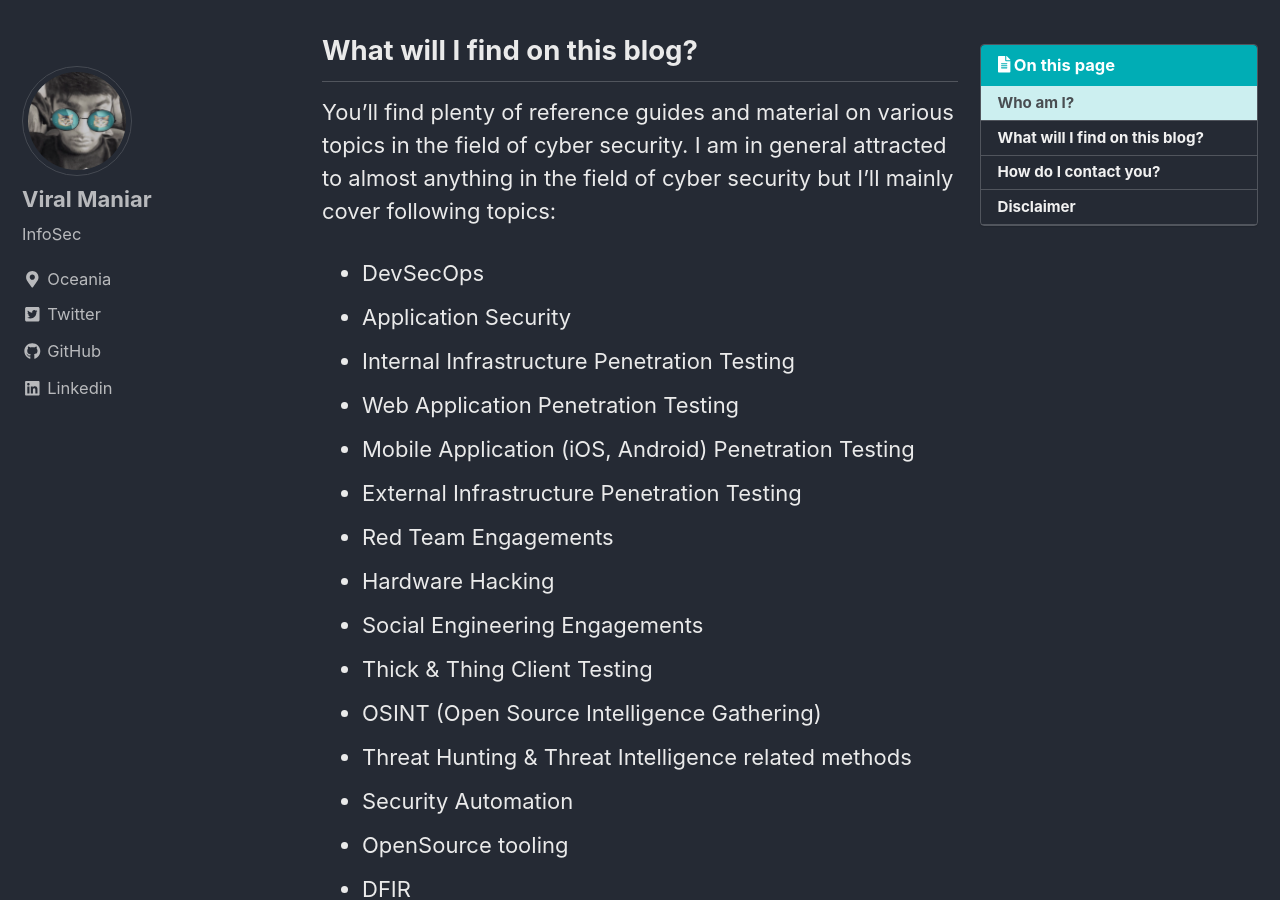
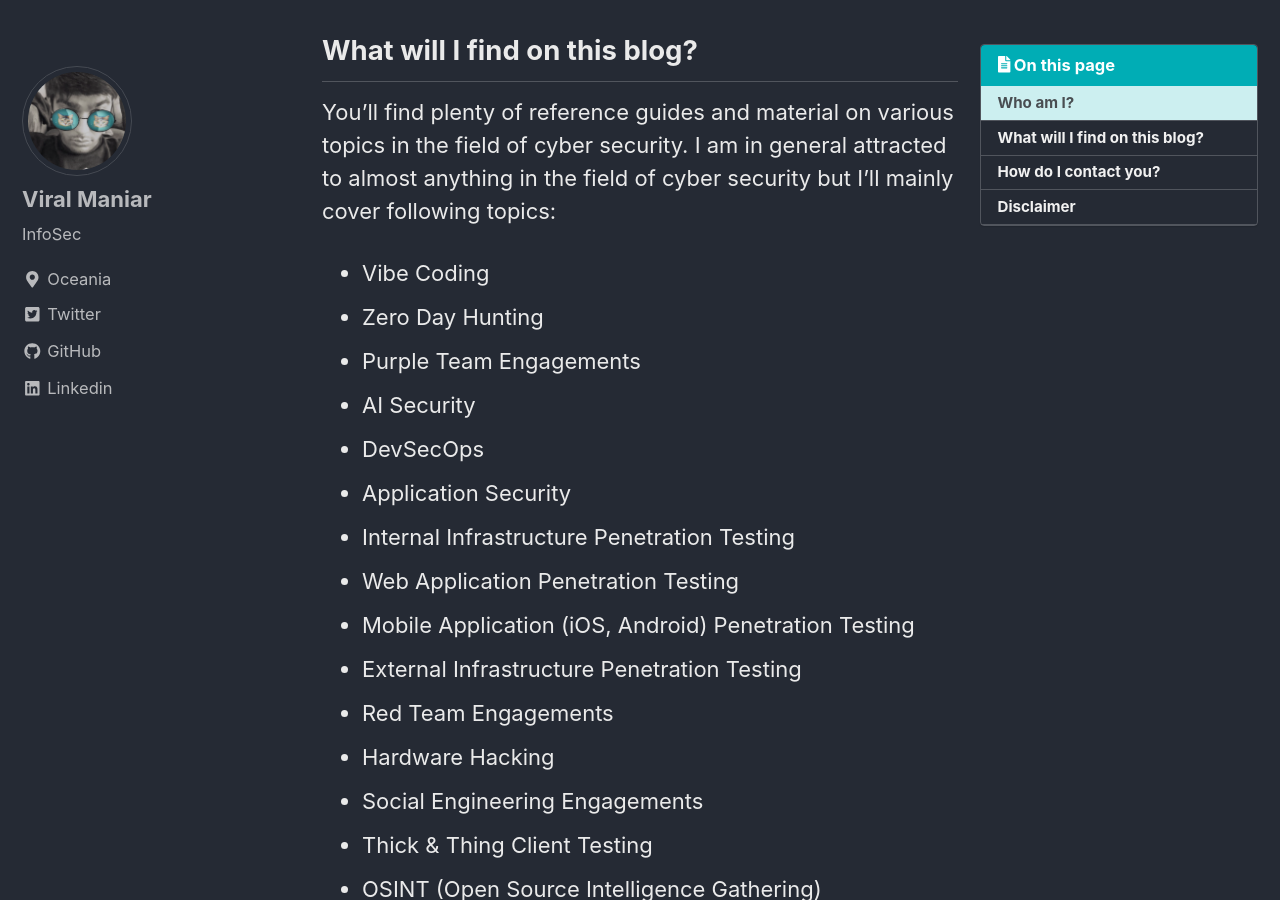
Before and after one commit to Viralmaniar/viralmaniar.github.io, a Jekyll site: the page built from _pages/about.md, in a window 1280 px wide and 900 px high, scrolled down 1536 px. Built offline with Jekyll 4.4.1, drawn with Linux system fonts in a browser that asks for light colours; cached includes are drawn as plain includes; nearby versions of some CDN libraries.

Commit message:
Update about.md

```diff
--- a/_pages/about.md
+++ b/_pages/about.md
@@ -23,6 +23,10 @@ I'm certified in Offensive Security (OSCP) and hold the SANS GPEN for network pe
 
 You'll find plenty of reference guides and material on various topics in the field of cyber security. I am in general attracted to almost anything in the field of cyber security but I'll mainly cover following topics:
 
+- Vibe Coding
+- Zero Day Hunting
+- Purple Team Engagements
+- AI Security
 - DevSecOps
 - Application Security
 - Internal Infrastructure Penetration Testing
```
